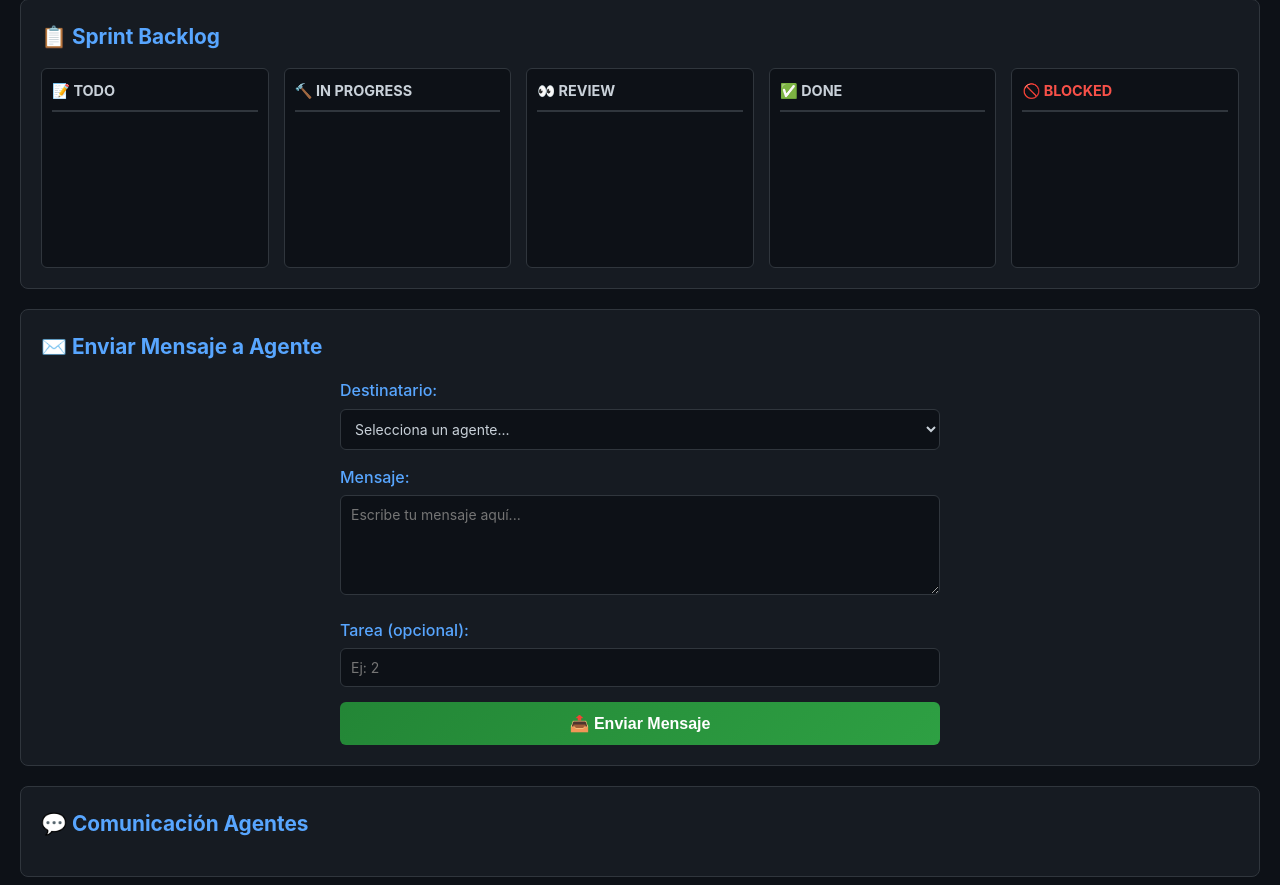
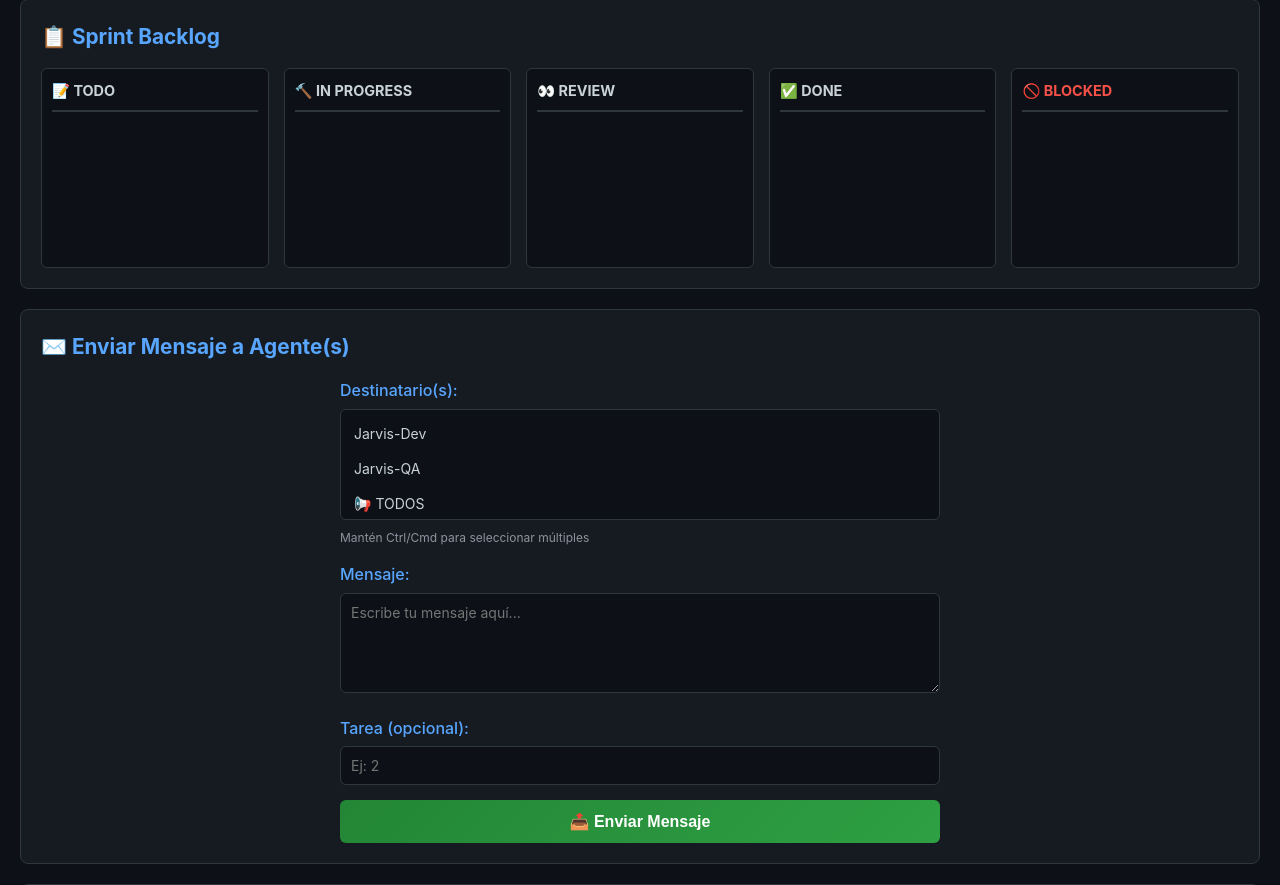
Before and after one commit to vteran93/mission_control, a Flask app: page / in a window 1280 px wide. Shown: the part 281-1166 px from the top of the page. Run offline with Flask 3, Linux system fonts and the light colour scheme; data comes from the database, SQL or seed files in the repository; data that the repository does not hold is empty.

Commit message:
✨ Feature: Broadcasting + Auto-polling de mensajes
Frontend:
- Select múltiple para enviar a varios agentes a la vez
- Opción 'TODOS' para broadcast a todos los agentes
- CSS mejorado para select[multiple] con visual feedback
- JS actualizado para manejar arrays de destinatarios

Backend:
- Soporte para múltiples destinatarios (loop en endpoint)
- Message queue persistente en filesystem
- Endpoints: GET/DELETE /api/message-queue

Heartbeat Integration:
- process_message_queue.py module en /home/victor/clawd/
- Functions: get_pending_messages(), mark_processed()
- HEARTBEAT.md actualizado con código Python inline
- Polling automático cada heartbeat (sin tokens extra)

Workflow:
1. Victor selecciona múltiples agentes (o TODOS)
2. Escribe mensaje una vez
3. Backend encola N mensajes (uno por agente)
4. Jarvis procesa cola en heartbeats automáticamente
5. sessions_send() entrega a cada agente
6. Mensajes marcados como procesados

Tested: Broadcast funcionando (2 mensajes enviados a Jarvis-QA exitosamente)

```diff
--- a/static/script.js
+++ b/static/script.js
@@ -231,7 +231,7 @@
 // SEND MESSAGE TO AGENT
 // ============================================
 
-async function sendMessageToAgent(targetAgent, message, taskId = null) {
+async function sendMessageToAgent(targetAgents, message, taskId = null) {
     const statusEl = document.getElementById('send-status');
     const submitBtn = document.querySelector('.btn-send');
 
@@ -241,6 +241,17 @@
     statusEl.className = 'send-status info';
     statusEl.textContent = 'Preparando mensaje...';
 
+    // Handle "all" option
+    if (targetAgents.includes('all')) {
+        targetAgents = ['jarvis-dev', 'jarvis-qa'];
+    }
+
+    try {
+        let successCount = 0;
+        let errors = [];
+
+        // Send to each agent
+        for (const targetAgent of targetAgents) {
             try {
                 const response = await fetch(`${API_BASE}/send-agent-message`, {
                     method: 'POST',
@@ -255,10 +266,22 @@
                 const data = await response.json();
 
                 if (response.ok) {
+                    successCount++;
+                } else {
+                    errors.push(`${targetAgent}: ${data.error || 'Error desconocido'}`);
+                }
+            } catch (err) {
+                errors.push(`${targetAgent}: ${err.message}`);
+            }
+        }
+
+        // Show results
+        if (successCount > 0 && errors.length === 0) {
             statusEl.className = 'send-status success';
+            const agentList = targetAgents.join(', ');
             statusEl.innerHTML = `
-                ✅ Mensaje enviado a <strong>${targetAgent}</strong><br>
-                <small>Registrado en Mission Control. El agente recibirá el mensaje.</small>
+                ✅ Mensaje enviado a <strong>${successCount}</strong> agente(s): ${agentList}<br>
+                <small>Los mensajes serán entregados automáticamente en el próximo heartbeat.</small>
             `;
 
             // Clear form
@@ -271,8 +294,14 @@
             setTimeout(() => {
                 statusEl.style.display = 'none';
             }, 5000);
+        } else if (successCount > 0 && errors.length > 0) {
+            statusEl.className = 'send-status info';
+            statusEl.innerHTML = `
+                ⚠️ Enviado a ${successCount} agente(s), ${errors.length} fallaron:<br>
+                <small>${errors.join('<br>')}</small>
+            `;
         } else {
-            throw new Error(data.error || 'Error desconocido');
+            throw new Error(errors.join('; '));
         }
 
     } catch (error) {
@@ -297,11 +326,17 @@
         sendForm.addEventListener('submit', async (e) => {
             e.preventDefault();
 
-            const targetAgent = document.getElementById('target-agent').value;
+            const selectEl = document.getElementById('target-agents');
+            const targetAgents = Array.from(selectEl.selectedOptions).map(opt => opt.value);
             const message = document.getElementById('message-content').value;
             const taskId = document.getElementById('task-id-optional').value || null;
 
-            await sendMessageToAgent(targetAgent, message, taskId);
+            if (targetAgents.length === 0) {
+                alert('Selecciona al menos un destinatario');
+                return;
+            }
+
+            await sendMessageToAgent(targetAgents, message, taskId);
         });
     }
 });
--- a/static/style.css
+++ b/static/style.css
@@ -330,6 +330,28 @@
     font-size: 14px;
 }
 
+.form-group select[multiple] {
+    height: auto;
+    padding: 5px;
+}
+
+.form-group select[multiple] option {
+    padding: 8px;
+    border-radius: 4px;
+    margin: 2px 0;
+}
+
+.form-group select[multiple] option:checked {
+    background: linear-gradient(135deg, #1f6feb 0%, #388bfd 100%);
+    color: white;
+}
+
+.form-group small {
+    display: block;
+    margin-top: 5px;
+    font-size: 12px;
+}
+
 .form-group select:focus,
 .form-group input:focus,
 .form-group textarea:focus {
--- a/templates/index.html
+++ b/templates/index.html
@@ -50,15 +50,16 @@
 
         <!-- Send Message to Agent -->
         <section class="panel">
-            <h2>✉️ Enviar Mensaje a Agente</h2>
+            <h2>✉️ Enviar Mensaje a Agente(s)</h2>
             <form id="send-message-form" class="message-form">
                 <div class="form-group">
-                    <label for="target-agent">Destinatario:</label>
-                    <select id="target-agent" required>
-                        <option value="">Selecciona un agente...</option>
+                    <label for="target-agents">Destinatario(s):</label>
+                    <select id="target-agents" multiple size="3" required>
                         <option value="jarvis-dev">Jarvis-Dev</option>
                         <option value="jarvis-qa">Jarvis-QA</option>
+                        <option value="all">📢 TODOS</option>
                     </select>
+                    <small style="color: #8b949e;">Mantén Ctrl/Cmd para seleccionar múltiples</small>
                 </div>
                 <div class="form-group">
                     <label for="message-content">Mensaje:</label>
```
Lines whose indentation alone changed are shown as unchanged.
